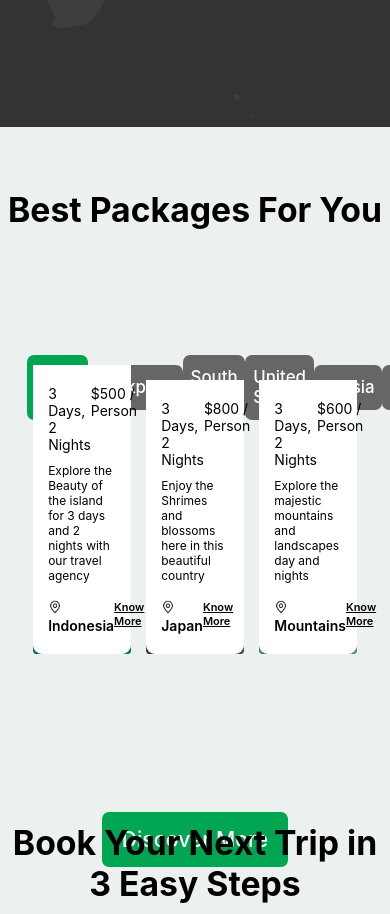
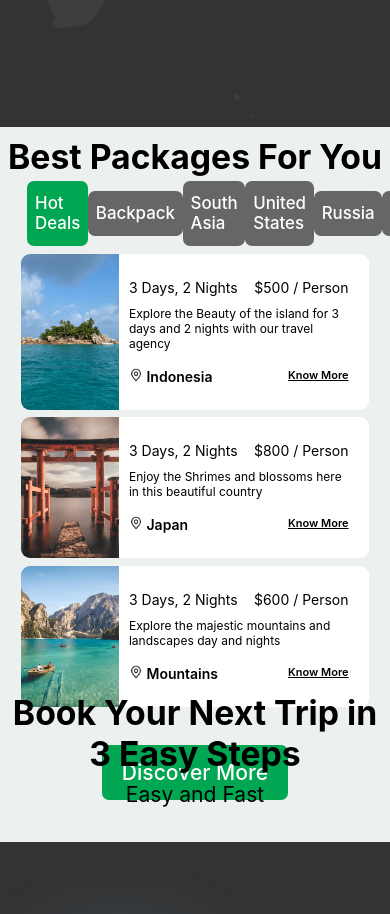
Before and after one commit to nishant-ai/TravelGo, a React (Create React App) app: page / in a window 390 px wide. Shown: the part 2700-3614 px from the top of the page. Built offline with nearby package versions, Linux system fonts and the light colour scheme.

Commit message:
Updated: packages section are now responsive

```diff
--- a/src/components/PackageCard.js
+++ b/src/components/PackageCard.js
@@ -23,28 +23,49 @@ function PackageCard({image, stay, cost, tagline, location}) {
 export default PackageCard
 
 const Container = styled.div`
-    margin: 0 2vw;
+    width: 89vw;
+    margin: 1vw 5vw;
     display: flex;
-    flex-direction: column;
+    flex-direction: row-reverse;
     justify-content: flex-end;
     font-size: 14px;
+    border-radius: 9px;
+    background-color: white;
     &:hover {
         transform: scale(1.05);
         box-shadow: 0 30px 45px -15px rgba(0,0,0,0.7);
+    }
+    @media (min-width: 768px) {
+        width: auto;
+        flex-direction: column;
+        width: fit-content;
     }
 `
 
 const Background = styled.img`
     width: 25vw;
-    object-fit: contain;
+    object-fit: cover;
+    border-radius: 9px 0 0 9px;
+    @media (min-width: 768px) {
+        object-fit: contain;
+        border-radius: 0;
+        border-radius: 0 0 9px 9px;
+    }
 `
 
 const Lower = styled.div`
-    position: absolute;
-    width: 25vw;
-    background-color: white;
-    border-radius: 0 0 9px 9px;
-    padding: 20px 15px;
+    border-radius: 0 9px 9px 0;
+    padding: 25px 15px;
+    position: relative;
+    left: -5px;
+    @media (min-width: 768px) {
+        width: 25vw;
+        position: absolute;
+        border-radius: 0 0 9px 9px;
+        padding: 20px 15px;
+        left: auto;
+        background-color: white;
+    }
 `
 
 const Top = styled.div`
--- a/src/components/Packages.js
+++ b/src/components/Packages.js
@@ -48,7 +48,7 @@ function Packages() {
 export default Packages
 
 const Container = styled.div`
-    height: 100vh;
+    height: fit-content;
     width: 100vw;
     display: flex;
     flex-direction: column;
@@ -56,6 +56,9 @@ const Container = styled.div`
     align-items: center;
     background: #ECF1F0;
     margin-top: 5vh;
+    @media (min-width: 768px) {
+        height: 100vh;
+    }
 `
 
 const Title = styled.div`
@@ -63,20 +66,26 @@ const Title = styled.div`
     font-size: 4vh;
     width: 100%;
     text-align: center;
+    margin-top: 1vh;
 `
 
 const Package = styled.div`
     width: 100vw;
+    max-width: 1024px;
     display: flex;
     justify-content: space-around;
     align-items: center;
-    padding: 0 7vw;
+    padding: 1vw 7vw;
 `
 
 const PackageCards = styled.div`
     display: flex;
     justify-content: center;
     align-items: center;
+    flex-direction: column;
+    @media (min-width: 768px) {
+        flex-direction: row
+    }
 `
 
 const Discover = styled.a`
```
